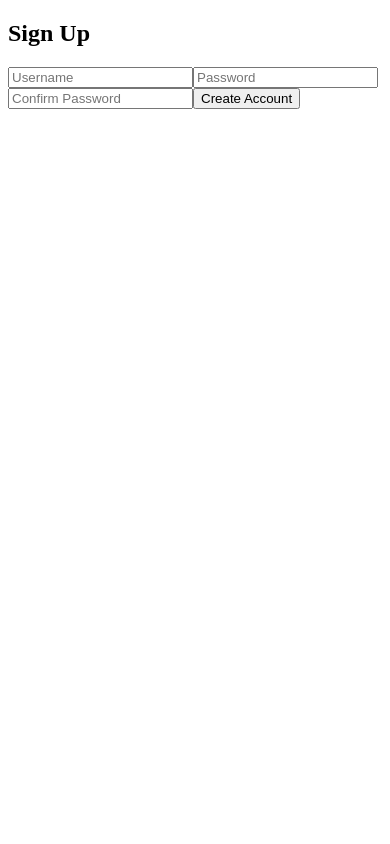
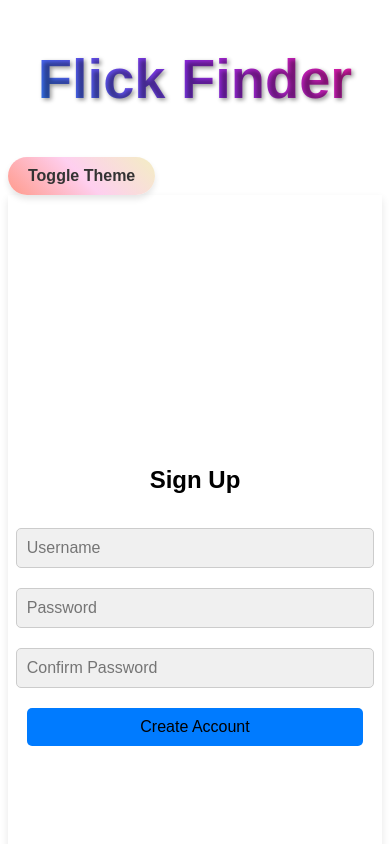
Before and after one commit to rcsullivanii/comp426-project, an Angular app: page /signup in a window 390 px wide. Shown: the top 844 px of the page. Built offline with nearby package versions, Linux system fonts and the light colour scheme.

Commit message:
styling login, signup, movies, and app components. adding dark and light mode that persists across a page refresh

```diff
--- a/src/app/app.component.css
+++ b/src/app/app.component.css
@@ -0,0 +1,26 @@
+h1 {
+  font-size: 3.5rem;
+  font-weight: bold;
+  font-family: Arial, sans-serif;
+  background-image: linear-gradient(45deg, #1e90ff, #8a2be2, #ff1493);
+  background-color: var(--bg-color);
+  -webkit-background-clip: text;
+  color: transparent;
+  text-align: center;
+  letter-spacing: 0px;
+  line-height: 1.1;
+  text-shadow: 2px 2px 4px rgba(0, 0, 0, 0.4);
+  padding: 10px 0;
+}
+button {
+  background: linear-gradient(45deg, #ff9a8b, #fecfef, #f3eec3);
+  border: none;
+  border-radius: 25px;
+  color: #333;
+  font-size: 1rem;
+  font-weight: bold;
+  padding: 10px 20px;
+  box-shadow: 0 4px 6px rgba(0, 0, 0, 0.1);
+  cursor: pointer;
+  transition: all 0.3s ease-in-out;
+}
--- a/src/app/app.component.html
+++ b/src/app/app.component.html
@@ -1 +1,3 @@
+<h1>Flick Finder</h1>
+<button (click)="toggleTheme()">Toggle Theme</button>
 <router-outlet></router-outlet>
--- a/src/app/app.component.ts
+++ b/src/app/app.component.ts
@@ -1,5 +1,6 @@
 import { Component } from '@angular/core';
 import { RouterOutlet } from '@angular/router';
+import { ThemeService } from './theme.service';
 
 @Component({
   selector: 'app-root',
@@ -9,5 +10,11 @@ import { RouterOutlet } from '@angular/router';
   styleUrl: './app.component.css'
 })
 export class AppComponent {
-  title = 'comp426-project';
+  title = 'Flick Finder';
+
+  constructor(private themeService: ThemeService) {}
+
+  toggleTheme(): void {
+    this.themeService.toggleTheme();
+  }
 }
--- a/src/app/login/login.component.css
+++ b/src/app/login/login.component.css
@@ -0,0 +1,72 @@
+.login-container {
+    display: flex;
+    flex-direction: column;
+    align-items: center;
+    justify-content: center;
+    height: 100vh;
+    background-color: var(--bg-color); /* Uses the global background variable */
+    color: var(--text-color); /* Inherits text color */
+    font-family: 'Arial', sans-serif;
+    box-shadow: 0 4px 8px rgba(0, 0, 0, 0.1);
+  }
+
+  .login-container h2 {
+    font-size: 2rem;
+    margin-bottom: 1.5rem;
+    color: var(--text-color); /* Dynamic text color */
+  }
+
+  .login-container input {
+    width: 80%;
+    max-width: 400px;
+    padding: 10px;
+    margin: 10px 0;
+    border: 1px solid var(--input-border); /* Dynamic border */
+    background-color: var(--input-bg); /* Dynamic input background */
+    border-radius: 5px;
+    font-size: 1rem;
+  }
+
+  .login-container button {
+    width: 80%;
+    max-width: 400px;
+    padding: 10px;
+    margin: 10px 0;
+    font-size: 1rem;
+    color: var(--text-color);
+    background-color: var(--button-bg); /* Dynamic button background */
+    border: none;
+    border-radius: 5px;
+    cursor: pointer;
+    transition: background-color 0.3s ease;
+  }
+
+  .login-container button:hover {
+    background-color: var(--button-hover-bg); /* Dynamic hover */
+  }
+
+  .login-container button:last-child {
+    background-color: var(--secondary-button-bg);
+  }
+
+  .login-container button:last-child:hover {
+    background-color: var(--secondary-button-hover-bg);
+  }
+
+  .login-container p {
+    margin-top: 1rem;
+    font-size: 0.9rem;
+    color: #e74c3c;
+    text-align: center;
+  }
+
+  @media (max-width: 768px) {
+    .login-container input,
+    .login-container button {
+      width: 90%;
+    }
+
+    .login-container h2 {
+      font-size: 1.5rem;
+    }
+  }
--- a/src/app/movies/movies.component.css
+++ b/src/app/movies/movies.component.css
@@ -0,0 +1,53 @@
+.movies-container {
+    padding: 20px;
+    max-width: 800px;
+    margin: 0 auto;
+    background-color: var(--container-bg-color); /* Slightly different background */
+    border-radius: 8px;
+    box-shadow: 0 4px 8px var(--box-shadow-color); /* Dynamic shadow */
+    font-family: 'Arial', sans-serif;
+  }
+
+  .movies-container h2 {
+    font-size: 2rem;
+    color: var(--text-color); /* Dynamic text color */
+    text-align: center;
+    margin-bottom: 20px;
+  }
+
+  .movies-container ul {
+    list-style: none;
+    padding: 0;
+    margin: 0;
+  }
+
+  .movies-container li {
+    background-color: var(--card-bg-color); /* Dynamic list item background */
+    margin: 10px 0;
+    padding: 15px;
+    border-radius: 5px;
+    font-size: 1.2rem;
+    color: var(--text-color-secondary); /* Dynamic text color for list items */
+    box-shadow: 0 2px 4px var(--box-shadow-color); /* Dynamic shadow */
+    transition: transform 0.2s ease, background-color 0.2s ease;
+  }
+
+  .movies-container li:hover {
+    background-color: var(--card-hover-bg-color); /* Dynamic hover background */
+    transform: scale(1.02);
+  }
+
+  @media (max-width: 768px) {
+    .movies-container {
+      padding: 15px;
+    }
+
+    .movies-container h2 {
+      font-size: 1.5rem;
+    }
+
+    .movies-container li {
+      font-size: 1rem;
+      padding: 10px;
+    }
+  }
--- a/src/app/signup/signup.component.css
+++ b/src/app/signup/signup.component.css
@@ -0,0 +1,63 @@
+.signup-container {
+    display: flex;
+    flex-direction: column;
+    align-items: center;
+    justify-content: center;
+    height: 100vh;
+    background-color: var(--bg-color); /* Dynamic background color */
+    font-family: 'Arial', sans-serif;
+    box-shadow: 0 4px 8px rgba(0, 0, 0, 0.1);
+  }
+
+  .signup-container h2 {
+    font-size: 2rem;
+    margin-bottom: 1.5rem;
+    color: var(--text-color); /* Dynamic text color */
+  }
+
+  .signup-container input {
+    width: 80%;
+    max-width: 400px;
+    padding: 10px;
+    margin: 10px 0;
+    border: 1px solid var(--input-border); /* Dynamic input border */
+    background-color: var(--input-bg); /* Dynamic input background */
+    border-radius: 5px;
+    font-size: 1rem;
+  }
+
+  .signup-container button {
+    width: 80%;
+    max-width: 400px;
+    padding: 10px;
+    margin: 10px 0;
+    font-size: 1rem;
+    color: var(--text-color); /* Dynamic text color for button */
+    background-color: var(--button-bg); /* Dynamic button background */
+    border: none;
+    border-radius: 5px;
+    cursor: pointer;
+    transition: background-color 0.3s ease;
+  }
+
+  .signup-container button:hover {
+    background-color: var(--button-hover-bg); /* Dynamic button hover */
+  }
+
+  .signup-container p {
+    margin-top: 1rem;
+    font-size: 0.9rem;
+    color: #e74c3c; /* Static error color; change if needed */
+    text-align: center;
+  }
+
+  @media (max-width: 768px) {
+    .signup-container input,
+    .signup-container button {
+      width: 90%;
+    }
+
+    .signup-container h2 {
+      font-size: 1.5rem;
+    }
+  }
--- /dev/null
+++ b/src/app/theme.service.ts
@@ -0,0 +1,48 @@
+import { Injectable } from '@angular/core';
+
+@Injectable({
+  providedIn: 'root',
+})
+export class ThemeService {
+  private darkModeKey = 'dark-mode';
+
+  constructor() {
+    this.loadInitialTheme();
+  }
+
+  isBrowser(): boolean {
+    return typeof window !== 'undefined' && typeof localStorage !== 'undefined';
+  }
+
+  loadInitialTheme(): void {
+    if (this.isBrowser()) {
+      const savedTheme = localStorage.getItem(this.darkModeKey);
+      if (savedTheme === 'true') {
+        this.enableDarkMode();
+      } else {
+        this.enableLightMode();
+      }
+    }
+  }
+
+  toggleTheme(): void {
+    if (this.isBrowser()) {
+      const isDarkMode = document.body.classList.toggle('dark-mode');
+      localStorage.setItem(this.darkModeKey, String(isDarkMode));
+    }
+  }
+
+  enableDarkMode(): void {
+    if (this.isBrowser()) {
+      document.body.classList.add('dark-mode');
+      localStorage.setItem(this.darkModeKey, 'true');
+    }
+  }
+
+  enableLightMode(): void {
+    if (this.isBrowser()) {
+      document.body.classList.remove('dark-mode');
+      localStorage.setItem(this.darkModeKey, 'false');
+    }
+  }
+}
--- a/src/styles.css
+++ b/src/styles.css
@@ -1 +1,31 @@
-/* You can add global styles to this file, and also import other style files */
+/* Default Light Mode */
+:root {
+    --bg-color: #ffffff;
+    --text-color: #000000;
+    --input-bg: #f0f0f0;
+    --input-border: #ccc;
+    --button-bg: #007bff;
+    --button-hover-bg: #0056b3;
+    --secondary-button-bg: #6c757d;
+    --secondary-button-hover-bg: #5a6268;
+    --container-bg-color: #eaeaea; /* Slightly darker than --bg-color */
+  }
+
+  /* Dark Mode */
+  body.dark-mode {
+    --bg-color: #121212;
+    --text-color: #ffffff;
+    --input-bg: #2c2c2c;
+    --input-border: #444;
+    --button-bg: #1e90ff;
+    --button-hover-bg: #4682b4;
+    --secondary-button-bg: #5a5a5a;
+    --secondary-button-hover-bg: #444;
+    --container-bg-color: #1a1a1a; /* Slightly lighter than --bg-color */
+  }
+
+  /* Apply Theme Variables */
+  body {
+    background-color: var(--bg-color);
+    color: var(--text-color);
+  }
```
Also changed, not shown: 2 other files (tests, documents, lock files or other folders).
